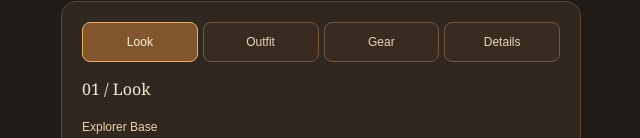
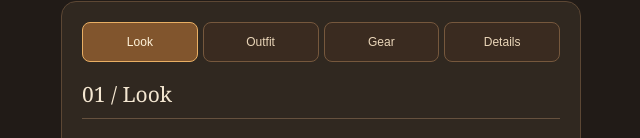
Before and after one commit to QinWei76/roamlab, a Next.js app: page /explorer/create in a window 1280 px wide. Shown: the part 662-800 px from the top of the page, without its empty margins (319-959 px from the left). Built offline with nearby package versions, Linux system fonts and the light colour scheme.

Commit message:
Style explorer section titles independently

```diff
--- a/src/app/explorer/create/explorer.css
+++ b/src/app/explorer/create/explorer.css
@@ -18,3 +18,5 @@
 }
 
 .ex-tabs{display:grid;grid-template-columns:repeat(4,minmax(0,1fr));gap:5px;margin:0 0 16px}.ex-tabs button{min-width:0;border:1px solid #76583d;background:#3a2b20;color:#e9d5b8;border-radius:8px;padding:12px 3px;text-transform:capitalize;font:12px Arial,sans-serif;cursor:pointer}.ex-tabs button.active{background:#81552d;border-color:#e9af64;color:#fff3d9}.ex-tabs button:focus-visible{outline:2px solid #e9af64;outline-offset:2px}
+
+.ex-section-title{font:normal 21px Georgia,serif;color:#f4e7d1;border-bottom:1px solid #66513e;padding:0 0 10px;margin:18px 0 14px;position:static;overflow:visible;transform:none}
```
